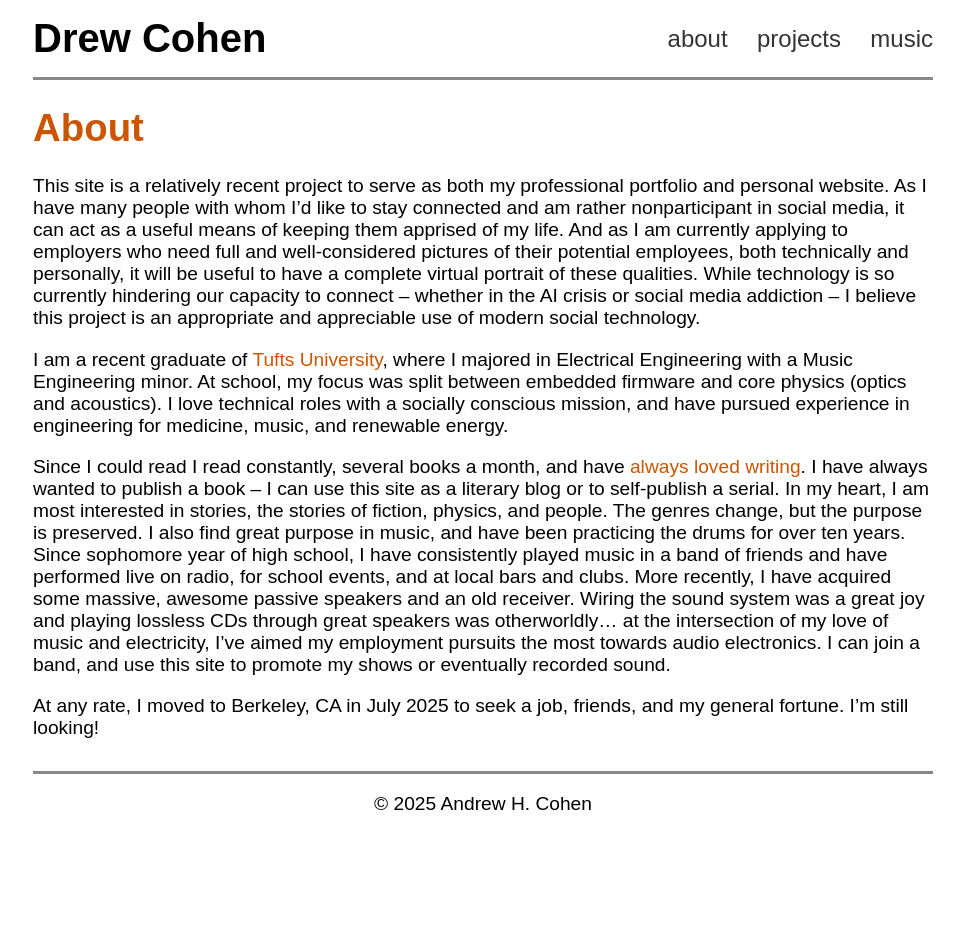
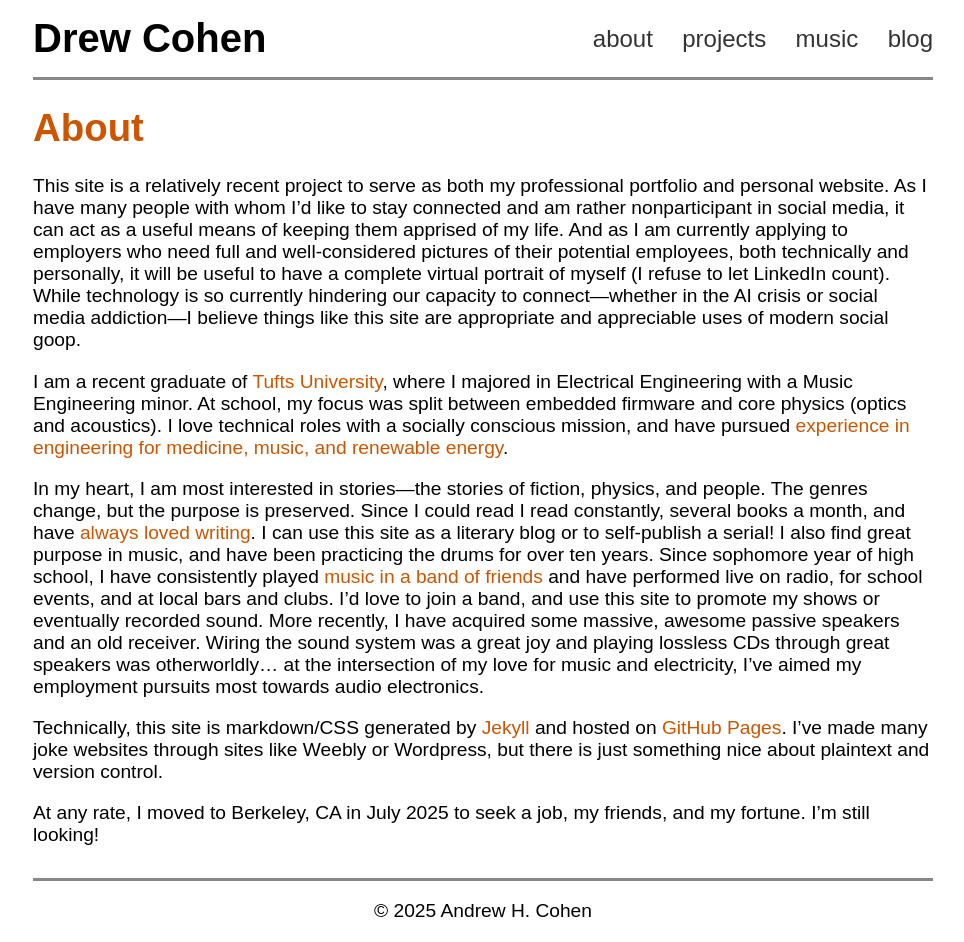
Before and after one commit to guanadrew/guanadrew.github.io, a Jekyll site: the page built from about.md, in a window 1280 px wide. Shown: the whole page, without its empty margins (157-1121 px from the left). Built offline with Jekyll 4.4.1, drawn with Linux system fonts in a browser that asks for light colours; before the commit the page ends 900 px from its top, so only the background shows below that.

Commit message:
Added all hyperlinks and finished About section

```diff
--- a/_config.yml
+++ b/_config.yml
@@ -3,5 +3,6 @@
 # Custom config
 url: ""
 title: "Drew Cohen"
+resume: "assets/pdfs/RESUME_09_12_2025.pdf"
 copyright: "Andrew H. Cohen"
 markdown: "kramdown"
--- a/_layouts/page.html
+++ b/_layouts/page.html
@@ -15,6 +15,7 @@
         <a href="{{ '/about' | relative_url }}">about</a>
         <a href="{{ '/projects' | relative_url }}">projects</a>
         <a href="{{ '/music' | relative_url }}">music</a>
+        <a href="{{ '/blog' | relative_url }}">blog</a>
       </nav>
     </div>
     <hr>
--- a/about.md
+++ b/about.md
@@ -5,11 +5,13 @@ title: about
 
 # About
 
-This site is a relatively recent project to serve as both my professional portfolio and personal website. As I have many people with whom I'd like to stay connected and am rather nonparticipant in social media, it can act as a useful means of keeping them apprised of my life. And as I am currently applying to employers who need full and well-considered pictures of their potential employees, both technically and personally, it will be useful to have a complete virtual portrait of these qualities. While technology is so currently hindering our capacity to connect – whether in the AI crisis or social media addiction – I believe this project is an appropriate and appreciable use of modern social technology.
+This site is a relatively recent project to serve as both my professional portfolio and personal website. As I have many people with whom I'd like to stay connected and am rather nonparticipant in social media, it can act as a useful means of keeping them apprised of my life. And as I am currently applying to employers who need full and well-considered pictures of their potential employees, both technically and personally, it will be useful to have a complete virtual portrait of myself (I refuse to let LinkedIn count). While technology is so currently hindering our capacity to connect—whether in the AI crisis or social media addiction—I believe things like this site are appropriate and appreciable uses of modern social goop.
 
 I am a recent graduate of [Tufts University](https://engineering.tufts.edu/ece){:target="_blank"}, where I majored in Electrical Engineering with a Music Engineering minor.
-At school, my focus was split between embedded firmware and core physics (optics and acoustics). I love technical roles with a socially conscious mission, and have pursued experience in engineering for medicine, music, and renewable energy.
+At school, my focus was split between embedded firmware and core physics (optics and acoustics). I love technical roles with a socially conscious mission, and have pursued [experience in engineering for medicine, music, and renewable energy]({{site.resume}}){:target="_blank" rel="noopener noreferrer"}.
 
-Since I could read I read constantly, several books a month, and have [always loved writing](https://dcohencreations.weebly.com/){:target="_blank"}. I have always wanted to publish a book – I can use this site as a literary blog or to self-publish a serial. In my heart, I am most interested in stories, the stories of fiction, physics, and people. The genres change, but the purpose is preserved. I also find great purpose in music, and have been practicing the drums for over ten years. Since sophomore year of high school, I have consistently played music in a band of friends and have performed live on radio, for school events, and at local bars and clubs. More recently, I have acquired some massive, awesome passive speakers and an old receiver. Wiring the sound system was a great joy and playing lossless CDs through great speakers was otherworldly... at the intersection of my love of music and electricity, I've aimed my employment pursuits the most towards audio electronics. I can join a band, and use this site to promote my shows or eventually recorded sound.
+In my heart, I am most interested in stories—the stories of fiction, physics, and people. The genres change, but the purpose is preserved. Since I could read I read constantly, several books a month, and have [always loved writing](https://dcohencreations.weebly.com/){:target="_blank"}. I can use this site as a literary blog or to self-publish a serial! I also find great purpose in music, and have been practicing the drums for over ten years. Since sophomore year of high school, I have consistently played [music in a band of friends](https://www.instagram.com/chowdaband/?hl=en){:target="_blank"} and have performed live on radio, for school events, and at local bars and clubs. I'd love to join a band, and use this site to promote my shows or eventually recorded sound. More recently, I have acquired some massive, awesome passive speakers and an old receiver. Wiring the sound system was a great joy and playing lossless CDs through great speakers was otherworldly... at the intersection of my love for music and electricity, I've aimed my employment pursuits most towards audio electronics.
 
-At any rate, I moved to Berkeley, CA in July 2025 to seek a job, friends, and my general fortune. I'm still looking!
+Technically, this site is markdown/CSS generated by [Jekyll](https://jekyllrb.com/){:target="_blank"} and hosted on [GitHub Pages](https://docs.github.com/en/pages){:target="_blank"}. I've made many joke websites through sites like Weebly or Wordpress, but there is just something nice about plaintext and version control.
+
+At any rate, I moved to Berkeley, CA in July 2025 to seek a job, my friends, and my fortune. I'm still looking!
```
Also changed, not shown: blog.md (added, +7 -0 lines), 1 other file.
